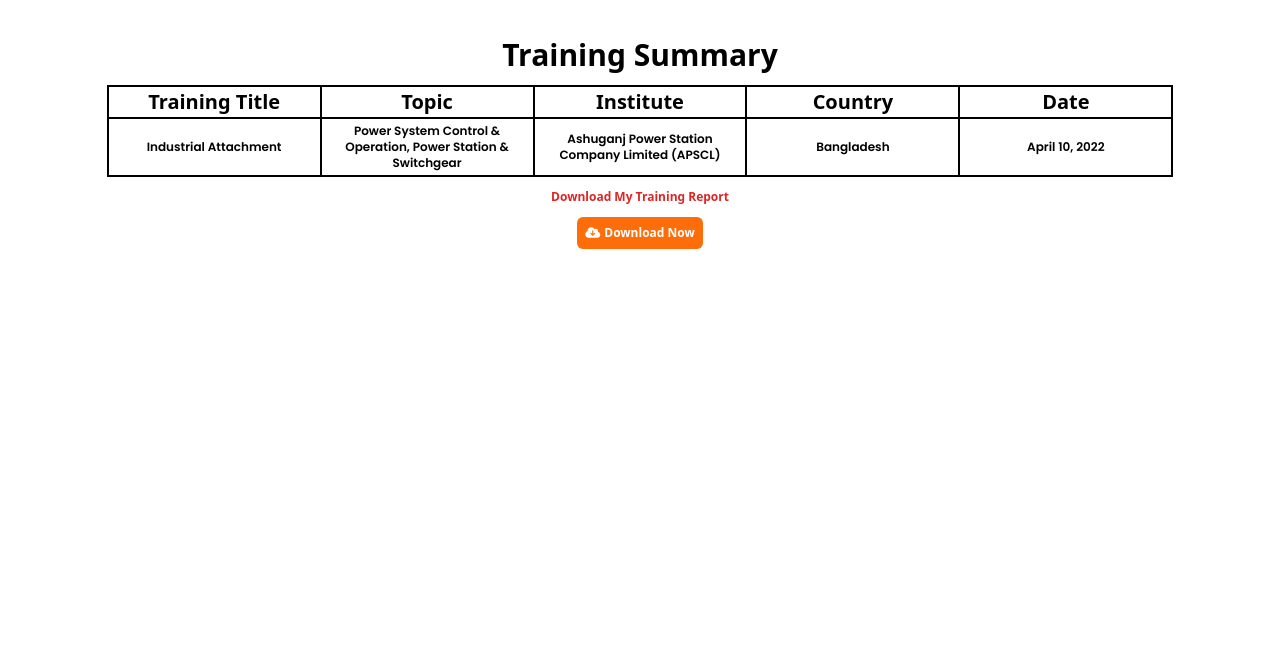
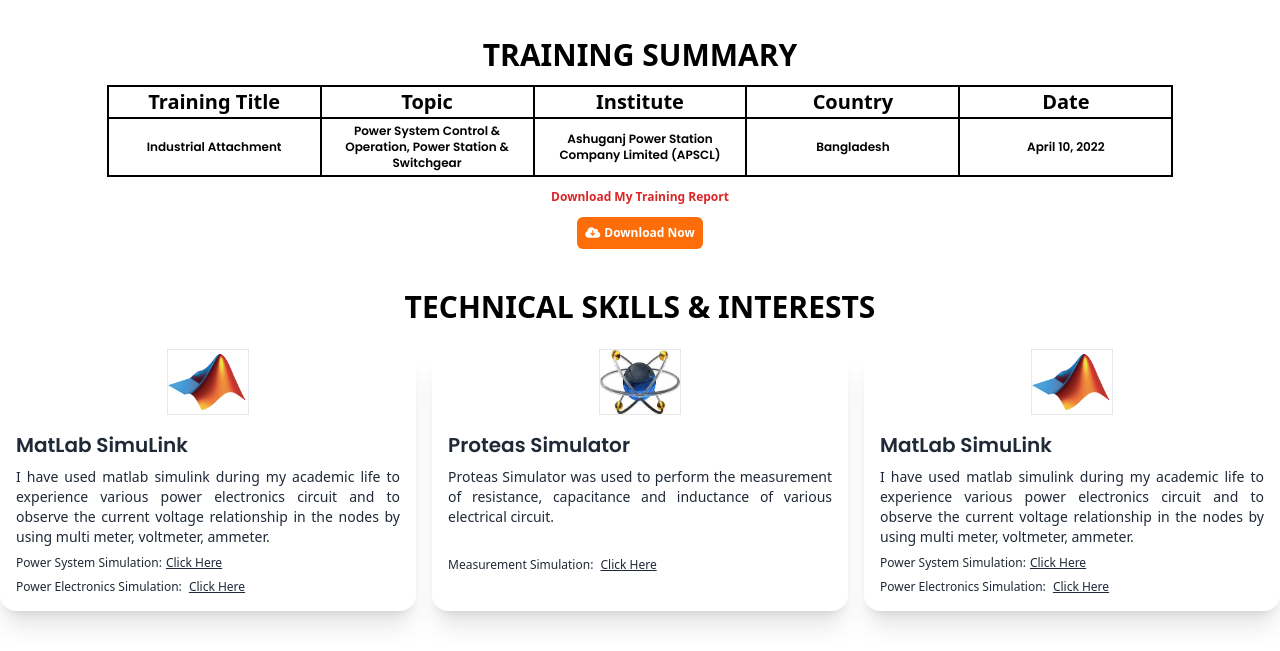
Before and after one commit to princerh/my-portfolio, a plain HTML site: page index.html in a window 1280 px wide. Shown: the part 395-1046 px from the top of the page. Before the commit the page ends 800 px from the top, so only its background shows below. Drawn offline with nearby package versions, Linux system fonts and the light colour scheme.

Commit message:
'skillSectionDone'

```diff
--- a/index.html
+++ b/index.html
@@ -34,16 +34,6 @@
   font-family: 'PT Sans Narrow', sans-serif;
 }
 
-@layer keyframes {
-    .slidein {
-      from {
-        transform: translateY(0%);
-      }
-      to {
-        transform: translateY(100%);
-      }
-    }
-  }
   </style>
 
     <!-- Customize your file  -->
@@ -146,7 +136,7 @@
 
     <main class="container mx-auto">
       <section class="my-10 mx-2 lg:mx-0 space-y-3" id="training">
-        <h1 class="text-xl lg:text-3xl text-center font-extrabold text-black">Training Summary </h1>
+        <h1 class="text-xs lg:text-3xl text-center font-extrabold text-black">TRAINING SUMMARY  </h1>
         <table class="lg:w-10/12 mx-auto">
           <thead>
             <tr class="border-2 text-center text-[15px] lg:text-xl text-black lg:font-semibold border-black">
@@ -169,10 +159,61 @@
           </tbody>
         </table>
         <div class="text-center">
-          <h2 class=" mb-3 text-xs text-red-600 font-extrabold hover:scale-125 hover:text-pink-600 hover:font-extrabold" >Download My Training Report</h2>
+          <h2 class=" mb-3 text-xs text-red-600 font-extrabold hover:scale-105 lg:hover:scale-110 hover:text-pink-600 hover:font-bold lg:hover:font-extrabold">Download My Training Report</h2>
 
           <a class="text-white text-xs bg-[#FD6E0A] font-bold rounded-md mx-auto p-2 flex flex-row justify-center gap-1 w-fit items-center text-center " href="./files/Attachment Report (1).pdf" download=""><i class="fa-solid fa-cloud-arrow-down text-xs"></i> Download Now</a>
         </div>
+      </section>
+
+
+      <section class="my-10">
+        <div>
+          <h1 class="text-xs lg:text-3xl text-center font-extrabold mb-6 text-black">TECHNICAL SKILLS & INTERESTS</h1>
+          <div class="grid grid-cols-1  lg:grid-cols-3 gap-10 lg:gap-4 p-4 lg:p-0">
+            <div class="card card-compact flex flex-col justify-between bg-base-100 shadow-xl">
+              <div class="flex justify-center">
+                <div class=" border"><img class="w-20 h-16" src="./images/pngegg (1).png" alt=""></div>
+              </div>
+              <div class="card-body">
+                <h4 class="lg:text-xl font-bold poppins">MatLab SimuLink</h4>
+              <p class="text-justify">I have used matlab simulink during my academic life to experience various power electronics  circuit and to observe the current voltage relationship in the nodes by using multi meter, voltmeter, ammeter.</p>
+              <p class="text-xs font-medium ">Power System Simulation:<a class="link ml-1" href="https://drive.google.com/drive/u/1/folders/17d1whSFg2QFQ76CFVRgLu0sEMv-cVD4E" target="_blank">Click Here</a></p>
+              <p class="text-xs font-medium ">Power Electronics Simulation: <a class="link ml-1" href="https://drive.google.com/drive/folders/1yXPOLu1njw6ggpdueSdtqF9Iy2Tcax0T" target="_blank">Click Here</a></p>
+                </div>
+              </div>
+
+
+
+              <div class="card card-compact flex flex-col justify-between  bg-base-100 shadow-xl">
+                <div class="flex justify-center">
+                  <div class=" border"><img class="w-20 h-16" src="./images/proteas.jpg" alt=""></div>
+                </div>
+                <div class="card-body">
+                  <h4 class="lg:text-xl font-bold poppins">Proteas Simulator</h4>
+                <p class="text-justify">Proteas Simulator was used to perform the measurement of resistance, capacitance and inductance of various electrical circuit.</p>
+                <p class="text-xs font-medium">Measurement Simulation: <a class="link ml-1" href="https://drive.google.com/drive/folders/1JKNFV7Se8DV2YmnartkfWq7_aXXI8HIN" target="_blank">Click Here</a></p>
+                  </div>
+                </div>
+
+
+
+                <div class="card card-compact flex flex-col justify-between bg-base-100 shadow-xl">
+                  <div class="flex justify-center">
+                    <div class=" border"><img class="w-20 h-16" src="./images/pngegg (1).png" alt=""></div>
+                  </div>
+                  <div class="card-body">
+                    <h4 class="lg:text-xl font-bold poppins">MatLab SimuLink</h4>
+                  <p class="text-justify">I have used matlab simulink during my academic life to experience various power electronics  circuit and to observe the current voltage relationship in the nodes by using multi meter, voltmeter, ammeter.</p>
+                  <p class="text-xs font-medium ">Power System Simulation:<a class="link ml-1" href="https://drive.google.com/drive/u/1/folders/17d1whSFg2QFQ76CFVRgLu0sEMv-cVD4E" target="_blank">Click Here</a></p>
+                  <p class="text-xs font-medium ">Power Electronics Simulation: <a class="link ml-1" href="https://drive.google.com/drive/folders/1yXPOLu1njw6ggpdueSdtqF9Iy2Tcax0T" target="_blank">Click Here</a></p>
+                    </div>
+                    </div>
+                  </div>
+                </div>
+
+
+
+
       </section>
     </main>
     <footer>
```
Also changed, not shown: images/184_multisim_app_icon_ill.png (added), images/pngegg (1).png (added), images/proteas.jpg (added).
